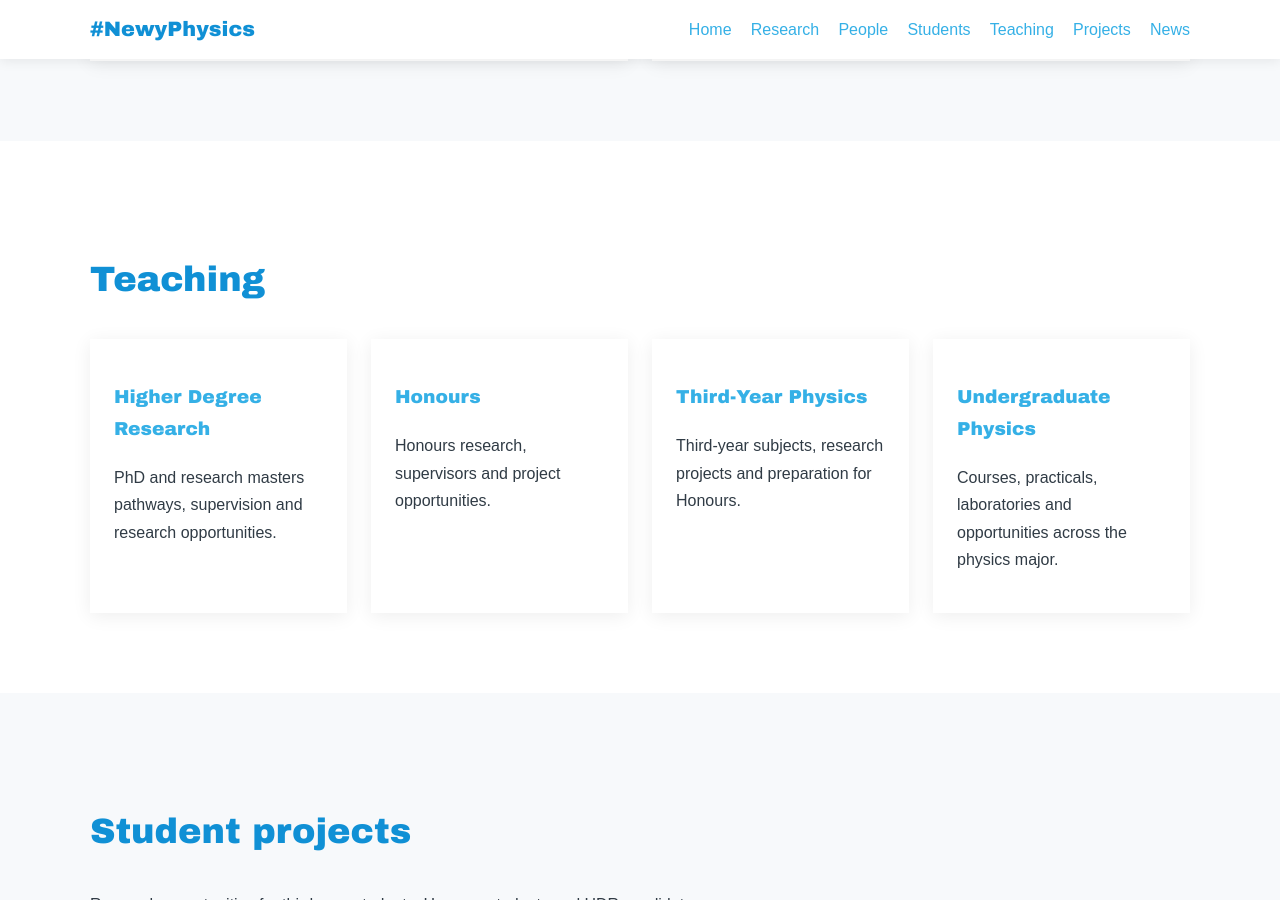
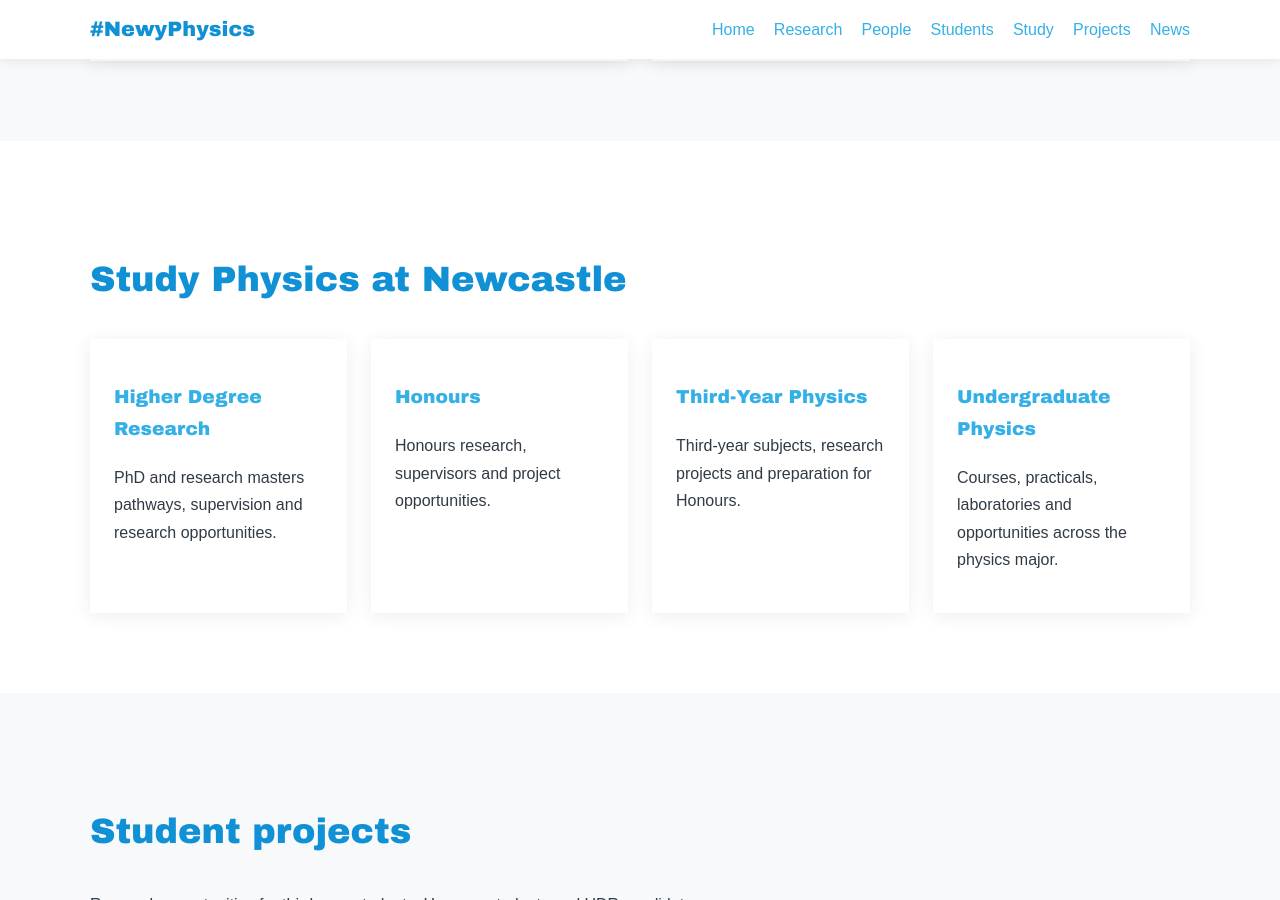
Before and after one commit to NewyPhysics/unofficial_homepage, a Jekyll site: the page built from index.html, in a window 1280 px wide and 900 px high, scrolled down 4971 px. Built offline with Jekyll 4.4.1, drawn with Linux system fonts in a browser that asks for light colours.

Commit message:
Rename Teaching section to Study Physics at Newcastle
Co-Authored-By: Claude Opus 5.5 <noreply@anthropic.com>
Claude-Session: https://claude.ai/code/session_01LYcBCLwvG5rvH6dJMd99nN

```diff
--- a/_includes/nav.html
+++ b/_includes/nav.html
@@ -9,7 +9,7 @@
         <li><a href="{{ '/#research' | relative_url }}">Research</a></li>
         <li><a href="{{ '/#people' | relative_url }}">People</a></li>
         <li><a href="{{ '/#students' | relative_url }}">Students</a></li>
-        <li><a href="{{ '/#teaching' | relative_url }}">Teaching</a></li>
+        <li><a href="{{ '/#study' | relative_url }}">Study</a></li>
         <li><a href="{{ '/#projects' | relative_url }}">Projects</a></li>
         <li><a href="{{ '/#news' | relative_url }}">News</a></li>
       </ul>
--- a/index.html
+++ b/index.html
@@ -131,9 +131,9 @@ title: Home
   </div>
 </section>
 
-<section id="teaching" class="section">
+<section id="study" class="section">
   <div class="container">
-    <h2>Teaching</h2>
+    <h2>Study Physics at Newcastle</h2>
     <div class="cards">
       {% for item in site.teaching %}
       <article class="card">
```
